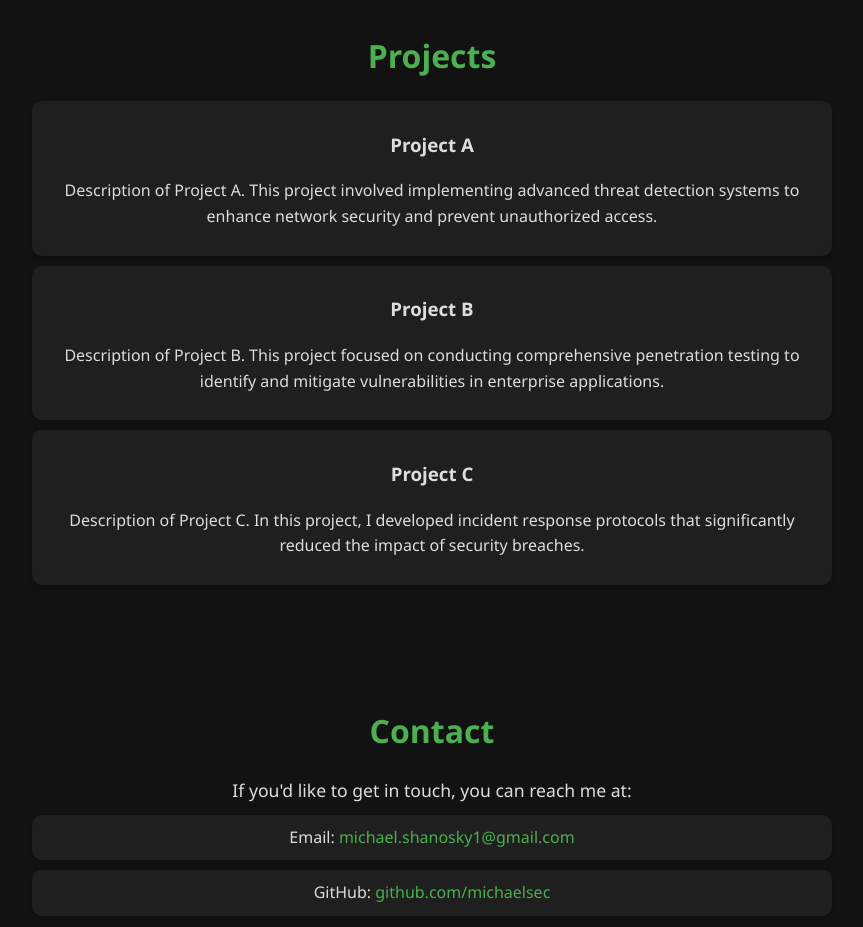
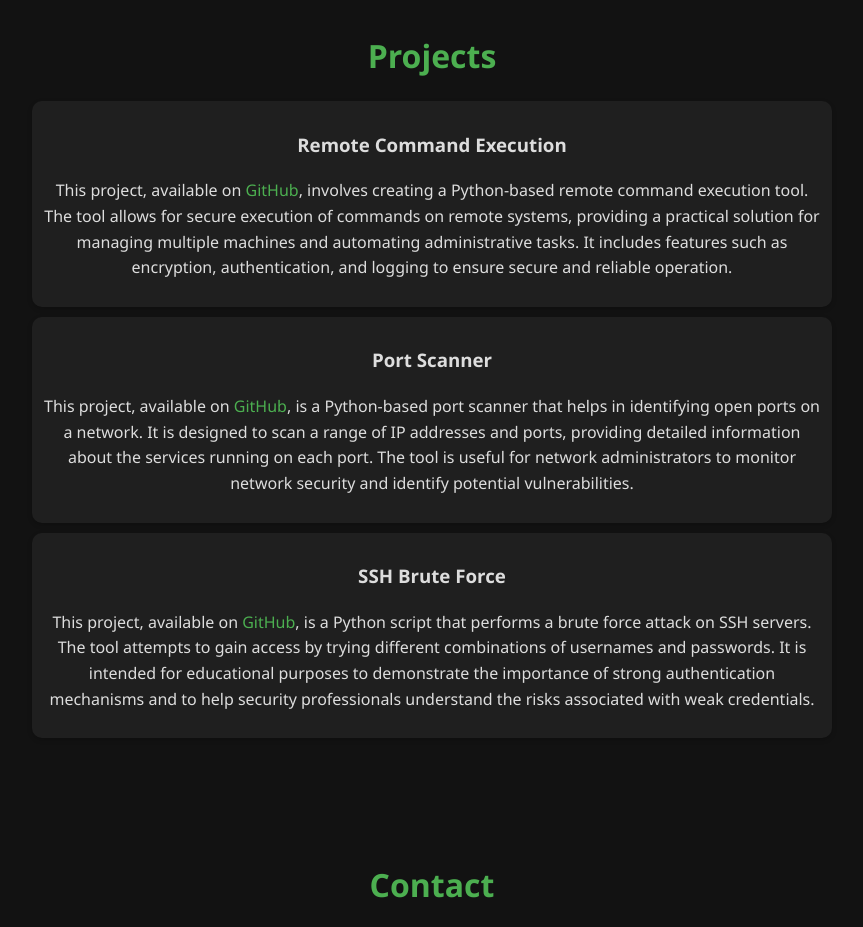
Before and after one commit to michaelsec/michaelsec.github.io, a plain HTML site: page index.html in a window 1280 px wide. Shown: the part 1060-1987 px from the top of the page, without its empty margins (208-1071 px from the left). Drawn offline with Linux system fonts and the light colour scheme.

Commit message:
Update index.html

```diff
--- a/index.html
+++ b/index.html
@@ -140,16 +140,16 @@
         <h2>Projects</h2>
         <ul>
             <li>
-                <h3>Project A</h3>
-                <p>Description of Project A. This project involved implementing advanced threat detection systems to enhance network security and prevent unauthorized access.</p>
+                <h3>Remote Command Execution</h3>
+                <p>This project, available on <a href="https://github.com/michaelsec/python_projects/tree/main/remote_command_execution" target="_blank">GitHub</a>, involves creating a Python-based remote command execution tool. The tool allows for secure execution of commands on remote systems, providing a practical solution for managing multiple machines and automating administrative tasks. It includes features such as encryption, authentication, and logging to ensure secure and reliable operation.</p>
             </li>
             <li>
-                <h3>Project B</h3>
-                <p>Description of Project B. This project focused on conducting comprehensive penetration testing to identify and mitigate vulnerabilities in enterprise applications.</p>
+                <h3>Port Scanner</h3>
+                <p>This project, available on <a href="https://github.com/michaelsec/python_projects/tree/main/port_scanner" target="_blank">GitHub</a>, is a Python-based port scanner that helps in identifying open ports on a network. It is designed to scan a range of IP addresses and ports, providing detailed information about the services running on each port. The tool is useful for network administrators to monitor network security and identify potential vulnerabilities.</p>
             </li>
             <li>
-                <h3>Project C</h3>
-                <p>Description of Project C. In this project, I developed incident response protocols that significantly reduced the impact of security breaches.</p>
+                <h3>SSH Brute Force</h3>
+                <p>This project, available on <a href="https://github.com/michaelsec/python_projects/tree/main/SSH_Brute_Force" target="_blank">GitHub</a>, is a Python script that performs a brute force attack on SSH servers. The tool attempts to gain access by trying different combinations of usernames and passwords. It is intended for educational purposes to demonstrate the importance of strong authentication mechanisms and to help security professionals understand the risks associated with weak credentials.</p>
             </li>
         </ul>
     </section>
```
